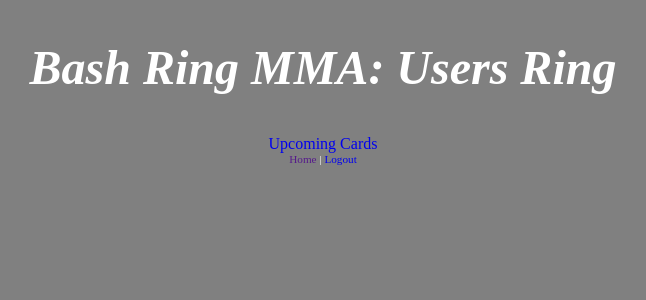
After one commit to shawnwaldow/BashRing, a Django app: page /accounts/profile/ in a window 1280 px wide. The commit adds this page. Shown: the top 300 px of the page, without its empty margins (317-963 px from the left). Run offline with Django 3.2, Linux system fonts and the light colour scheme; parts of the project's set-up code (start-up, migrations or seed data) failed here and were passed over.

Commit message:
Yes! Got 80% of user handling handled!

```diff
--- a/bring/predict_app/models.py
+++ b/bring/predict_app/models.py
@@ -145,6 +145,8 @@ class Bout(models.Model):
 	fighter1_odds = models.IntegerField(blank=True,default=100)
 	fighter2_odds = models.IntegerField(blank=True,default=-100)
 	bout_importance_on_card = models.PositiveIntegerField(default=1)
+	bout_winner_half_draw = models.ForeignKey(Fighter, related_name="fighter_won_half_draw", blank=True, null=True)
+	bout_winner_draw_half = models.ForeignKey(Fighter, related_name="fighter_won_draw_half", blank=True, null=True)
 
 
 	def __str__(self):
--- a/bring/predict_app/static/predict_app/style.css
+++ b/bring/predict_app/static/predict_app/style.css
@@ -2,6 +2,7 @@ body {
 		background-color:gray;
 		background-size: auto 100%;
 		color:white;
+		text-align:center;
 	}
 
 h1 {
--- a/bring/predict_app/templates/predict_app/base_template.html
+++ b/bring/predict_app/templates/predict_app/base_template.html
@@ -11,7 +11,7 @@
 {% endblock %}
 
 	<nav>
-		<a href="">Home</a>  |  <a href="question">Easter Egg</a>
+		<a href="">Home</a>  |  <a href="/accounts/logout/">Logout</a>
 	</nav>
 </body>
 </html>
--- /dev/null
+++ b/bring/predict_app/templates/predict_app/users_ring.html
@@ -0,0 +1,27 @@
+{% extends 'predict_app/base_template.html' %}
+
+{% load staticfiles %}
+
+{% block main_content %}
+
+<!--Base Template opens head-->
+
+
+<title>Bash Ring MMA: Users Ring</title>
+
+</head>
+
+
+<body>
+
+<section>
+
+	<h1>Bash Ring MMA: Users Ring</h1>
+
+
+		<a href="{% url 'display_upcoming_cards' %}">Upcoming Cards</a>
+
+
+
+</section>
+{% endblock %}
--- a/bring/predict_app/urls.py
+++ b/bring/predict_app/urls.py
@@ -8,5 +8,7 @@ urlpatterns = [
     url(r'fightcard/(?P<fight_card_id>[0-9]+)', display_fight_card, name="display_fight_card"),
     url(r'upcoming_cards/', display_upcoming_cards, name="display_upcoming_cards"),
     url(r'predict_bout/(?P<bout_id>[0-9]+)', display_predict_bout, name="display_predict_bout"),
-    url(r'submit_vote$', submit_vote)
+    url(r'submit_vote$', submit_vote),
+    url(r'accounts/profile/', display_users_ring),
+    url(r'^', display_home)
 ]
--- a/bring/predict_app/views.py
+++ b/bring/predict_app/views.py
@@ -29,6 +29,11 @@ from django.contrib.auth.decorators import login_required
 
 
 # Create your views here.
+def display_users_ring(request):
+	return render(request, "predict_app/users_ring.html")
+
+def display_home(request):
+	return render(request, "predict_app/home.html")
 
 def display_register(request):
 	if request.method == "POST":
@@ -53,6 +58,7 @@ def display_predict_bout(request, bout_id):
 	context = {"bout":bout}
 	return render(request, 'predict_app/predict_a_bout.html', context)
 
+@login_required
 def display_fight_card(request, fight_card_id=0):
 	"""experimenting with django templates. ONLY FOR MVP.
 	MUST MUST MUST IMPLEMENT FILTERS INSTEAD"""
@@ -84,6 +90,8 @@ def display_fight_card(request, fight_card_id=0):
 
 	return render(request, 'predict_app/predict_a_card.html', context)
 
+
+@login_required
 def display_upcoming_cards(request):
 	"""display all cards for the next 30 days. This function badly need filters
 	to improve scalibility. This is a prototype for demonstration purposes
@@ -145,6 +153,7 @@ def display_upcoming_cards(request):
 
 	return render(request, 'predict_app/display_upcoming_cards.html', context)
 
+@login_required
 def submit_vote(request):
 	"""Handles vote submissions via AJAX."""
 
```
Also changed, not shown: bring/predict_app/templates/predict_app/home.html (added, +15 -0 lines).
